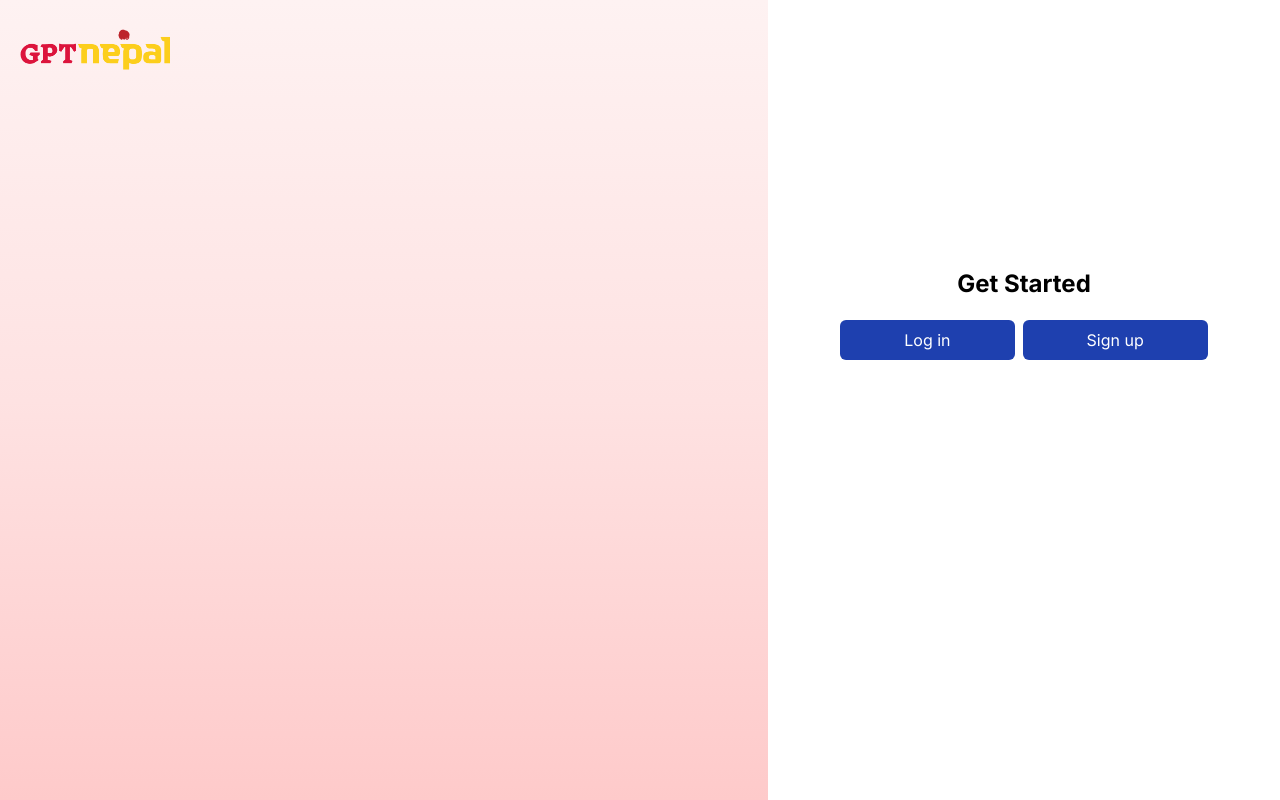
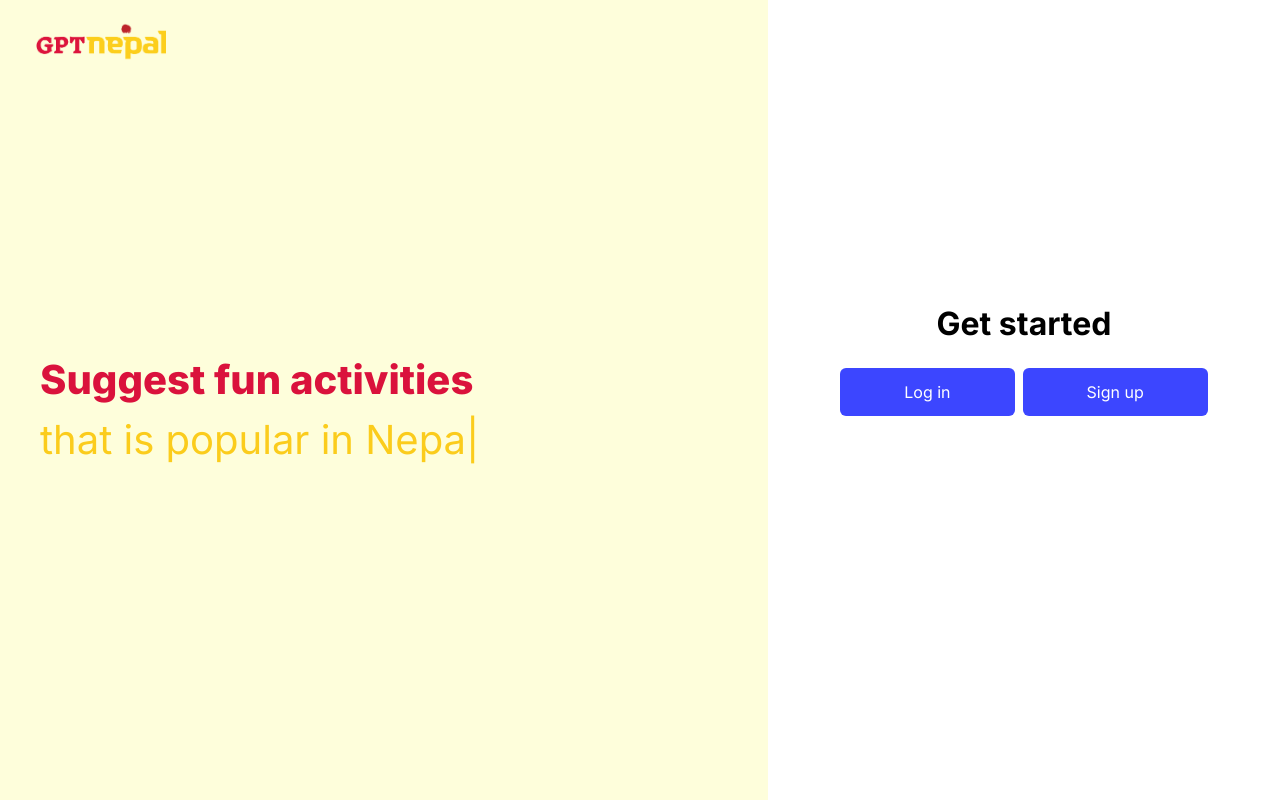
Before and after one commit to nehashah4590/QA_App, a Next.js app: page /auth in a window 1280 px wide. Built offline with nearby package versions, Linux system fonts and the light colour scheme.

Commit message:
added animation in authlogin page

```diff
--- a/app/auth/page.tsx
+++ b/app/auth/page.tsx
@@ -1,31 +1,180 @@
+"use client";
+import React, { useState, useEffect } from 'react';
 import Image from 'next/image';
+import Link from 'next/link';
+import { motion } from 'framer-motion';
 import logo from '../../public/images/logo.png';
-import Link from 'next/link';
 
-const page = () => {
+const Cursor: React.FC<{ isVisible: boolean }> = ({ isVisible }) => {
+  return <span style={{ opacity: isVisible ? 1 : 0 }}>|</span>;
+};
+
+const Typewriter: React.FC<{ texts: string[]; onTypingComplete: () => void }> = ({ texts, onTypingComplete }) => {
+  const [currentTextIndex, setCurrentTextIndex] = useState(0);
+  const [displayText, setDisplayText] = useState('');
+  const [currentIndex, setCurrentIndex] = useState(0);
+  const [isCursorVisible, setIsCursorVisible] = useState(true);
+
+  useEffect(() => {
+    const timer = setInterval(() => {
+      if (currentIndex < texts[currentTextIndex].length) {
+        setDisplayText((prevText) => prevText + texts[currentTextIndex][currentIndex]);
+        setCurrentIndex((prevIndex) => prevIndex + 1);
+      } else {
+        clearInterval(timer);
+        setIsCursorVisible(false); // Hide the cursor when typing completes
+        setTimeout(() => {
+          setCurrentTextIndex((prevIndex) => (prevIndex + 1) % texts.length);
+          setDisplayText('');
+          setCurrentIndex(0);
+          setIsCursorVisible(true); // Show the cursor for the next sentence
+          onTypingComplete(); // Notify the parent component when typing completes
+        }, 2000); // Change this delay according to your preference
+      }
+    }, 30);
+
+    return () => clearInterval(timer);
+  }, [currentIndex, texts, currentTextIndex, onTypingComplete]);
+
   return (
     <>
-      <div className='flex h-screen  w-full'>
-        <div className='lg:w-[60%] bg-gradient-to-t from-red-200 via-red-100  to-red-50'>
-          <div className='h-200 p-5'>
-            <Image src={logo} alt='logo' height={150} width={150} />
+      <span>{displayText}</span>
+      <Cursor isVisible={isCursorVisible} />
+    </>
+  );
+};
+
+const thirdSet = {
+  heading: 'Suggest fun activities',
+  applicationNames: ['that is popular in Nepal.'],
+};
+
+const firstSet = {
+  heading: 'Recommend',
+  applicationNames: ['places to visit in Nepal.'],
+};
+
+const secondSet = {
+  heading: 'How to',
+  applicationNames: ['make hotel reservations?'],
+};
+
+const Page: React.FC = () => {
+  const [currentSet, setCurrentSet] = useState(firstSet);
+  const [isFirstSetComplete, setIsFirstSetComplete] = useState(true);
+  const [typewriterKey, setTypewriterKey] = useState(0);
+
+  useEffect(() => {
+    if (isFirstSetComplete) {
+      const timeoutId = setTimeout(() => {
+        if (currentSet === firstSet) {
+          setCurrentSet(secondSet);
+        } else if (currentSet === secondSet) {
+          setCurrentSet(thirdSet);
+        } else {
+          // If it's the third set, loop back to the first set
+          setCurrentSet(firstSet);
+        }
+        setIsFirstSetComplete(false); // Reset the completion flag
+        setTypewriterKey((prevKey) => prevKey + 1); // Change the key to reset the Typewriter state
+      }, 2000); // Adjust the delay before the next set appears
+
+      return () => clearTimeout(timeoutId);
+    }
+  }, [isFirstSetComplete, currentSet]);
+
+  const handleTypingComplete = () => {
+    setIsFirstSetComplete(true);
+  };
+
+  return (
+    <>
+      <div className='flex h-screen w-full '>
+        <div className='lg:w-[60%] bg-[#fefedb]'>
+          <div className='h-200 px-9 py-4'>
+            <Image src={logo} alt='logo' height={130} width={130} />
           </div>
+
+            {currentSet === firstSet && (
+              <motion.div
+                initial={{ opacity: 0, y: -30 }}
+                animate={{ opacity: 1, y: 0 }}
+                exit={{ opacity: 0, y: 50 }}
+                transition={{ duration: 0.5 }}
+                className='px-10 h-[80%] flex flex-col justify-center items-start'
+              >
+                <h1 className='font-extrabold text-[40px]  text-[#da123c]'>
+                  {currentSet.heading}
+                  <p>
+                    <span className='font-normal text-[40px] text-[#fbcc1c]'>
+                      <Typewriter key={typewriterKey} texts={currentSet.applicationNames} onTypingComplete={handleTypingComplete} />
+                    </span>
+                  </p>
+                </h1>
+              </motion.div>
+            )}
+
+
+
+          {currentSet === secondSet && (
+            <motion.div
+              initial={{ opacity: 0, y: -30 }}
+              animate={{ opacity: 1, y: 0 }}
+              exit={{ opacity: 0, y: 50 }}
+              transition={{ duration: 0.5 }}
+              className='px-10 h-[80%] flex flex-col justify-center items-start'
+            >
+              <h1 className='font-extrabold text-[40px]  text-[#da123c]'>
+                {currentSet.heading}
+                <p>
+                  <span className='font-normal text-[40px] text-[#fbcc1c]'>
+                    <Typewriter key={typewriterKey} texts={currentSet.applicationNames} onTypingComplete={handleTypingComplete} />
+                  </span>
+                </p>
+              </h1>
+            </motion.div>
+          )}
+
+
+
+
+          {currentSet === thirdSet && (
+            <motion.div
+              initial={{ opacity: 0, y: -30 }}
+              animate={{ opacity: 1, y: 0 }}
+              exit={{ opacity: 0, y: 50 }}
+              transition={{ duration: 0.5 }}
+              className='px-10 h-[80%] flex flex-col justify-center items-start'
+            >
+              <h1 className='font-extrabold text-[40px]  text-[#da123c]'>
+                {currentSet.heading}
+                <p>
+                  <span className='font-normal text-[40px] text-[#fbcc1c]'>
+                    <Typewriter key={typewriterKey} texts={currentSet.applicationNames} onTypingComplete={handleTypingComplete} />
+                  </span>
+                </p>
+              </h1>
+            </motion.div>
+          )}
+
         </div>
 
-        <div className='w-[40%] '>
-          <div className='p-5 h-[40%] flex justify-center items-end'>
-            <h1 className=' font-bold text-2xl'> Get Started </h1>
+        <div className='w-[40%]  bg-white'>
+          <div className='p-5 h-[46%] flex justify-center items-end'>
+            <h1 className='font-bold text-[32px] text-black'>Get started</h1>
           </div>
-          <div className=' text-white flex justify-center'>
-            <Link href='./auth/signin'><button className='bg-blue-800 px-16 py-2 rounded-md mr-1 hover:bg-blue-700'>Log in</button></Link>
-            <Link href='./auth/signup'><button className='bg-blue-800 px-16 py-2 rounded-md ml-1 hover:bg-blue-700'>Sign up</button></Link>
-
+          <div className='text-white flex justify-center'>
+            <Link href='./signin'>
+              <button className='bg-[#3c46ff] px-16 py-3 rounded-md mr-1 hover:bg-[#0101ff]'>Log in</button>
+            </Link>
+            <Link href='./signup'>
+              <button className='bg-[#3c46ff] px-16 py-3 rounded-md ml-1 hover:bg-[#0101ff]'>Sign up</button>
+            </Link>
           </div>
         </div>
       </div>
+    </>
+  );
+};
 
-    </>
-  )
-}
-
-export default page
+export default Page;
```
